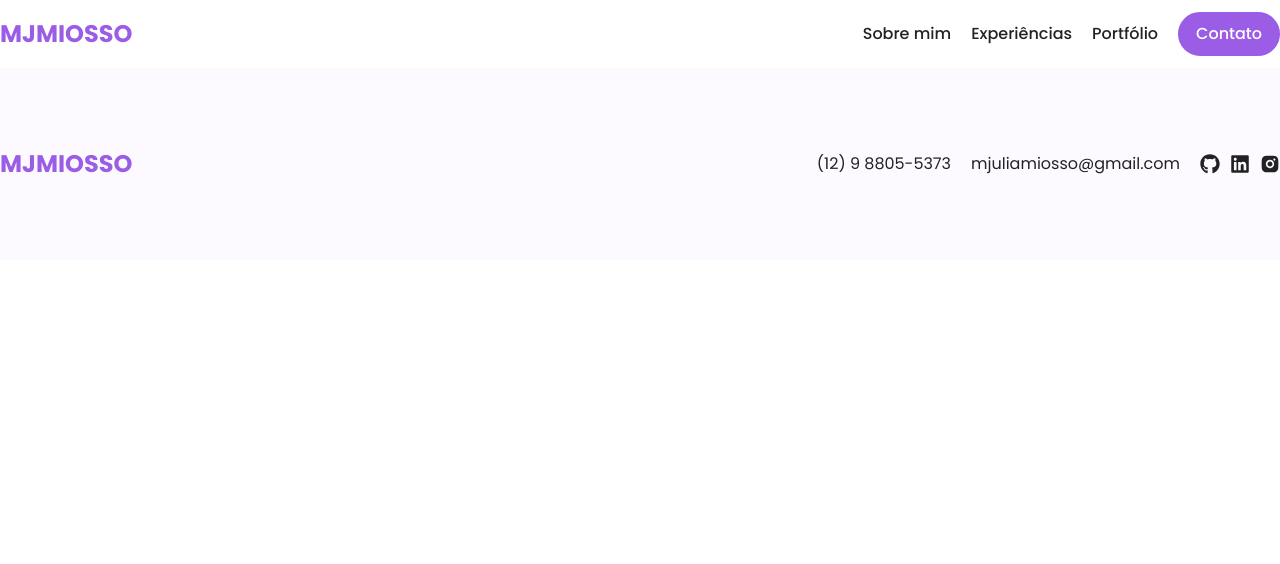
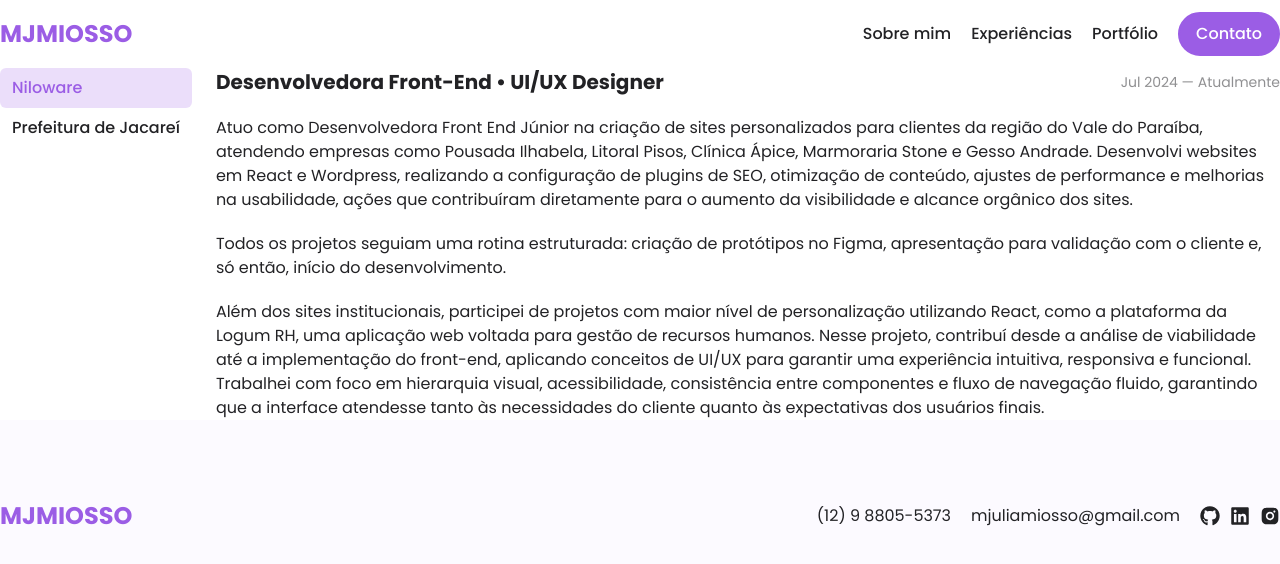
Before and after one commit to mjuliamiosso/portfolio-mjmiosso, a React (Vite) app: page / in a window 1280 px wide. Shown: the top 564 px of the page. Built offline with nearby package versions, Linux system fonts and the light colour scheme.

Commit message:
feat: work experience component

```diff
--- a/src/App.tsx
+++ b/src/App.tsx
@@ -1,11 +1,17 @@
 import Header from "./components/Header";
 import Footer from "./components/Footer";
-import Button from "./components/Button";
+import WorkExperience from "./components/WorkExperience";
 
 function App() {
   return (
     <>
       <Header />
+      <WorkExperience
+        company={"Niloware"}
+        title={"Dev Front End"}
+        date={"Jul 2024 - Atualmente"}
+        description={`Atuo como Desenvolvedora Front End Júnior na  criação de sites personalizados para clientes da região do Vale do  Paraíba, atendendo empresas como Pousada Ilhabela, Litoral Pisos,  Clínica Ápice, Marmoraria Stone e Gesso Andrade. Desenvolvi websites em  React e Wordpress, realizando a configuração de plugins de SEO, otimização de  conteúdo, ajustes de performance e melhorias na usabilidade, ações que  contribuíram diretamente para o aumento da visibilidade e alcance  orgânico dos sites. <br> Todos os projetos seguiam uma rotina  estruturada: criação de protótipos no Figma, apresentação para validação com o cliente e, só então, início do desenvolvimento.<br> Além dos  sites institucionais, participei de projetos com maior nível de  personalização utilizando React, como a plataforma da Logum RH, uma  aplicação web voltada para gestão de recursos humanos. Nesse projeto,  contribuí desde a análise de viabilidade até a implementação do  front-end, aplicando conceitos de UI/UX para garantir uma experiência  intuitiva, responsiva e funcional. Trabalhei com foco em hierarquia  visual, acessibilidade, consistência entre componentes e fluxo de  navegação fluido, garantindo que a interface atendesse tanto às  necessidades do cliente quanto às expectativas dos usuários finais. `}
+      ></WorkExperience>
       <Footer />
     </>
   );
--- a/src/components/Tags.tsx
+++ b/src/components/Tags.tsx
@@ -1,10 +1,10 @@
 import { type FC, type ReactNode } from "react";
 
-interface ButtonProps {
+interface TagsProps {
   children: ReactNode;
 }
 
-const Tags: FC<ButtonProps> = ({ children }) => {
+const Tags: FC<TagsProps> = ({ children }) => {
   return (
     <p className="flex items-center text-base font-medium text-[var(--color-primary)] bg-[var(--color-primary-light)] rounded-lg px-3 py-2">
       {children}
--- /dev/null
+++ b/src/components/WorkExperience.tsx
@@ -0,0 +1,63 @@
+import { useState } from "react";
+
+const experiences: Experience[] = [
+  {
+    company: "Niloware",
+    title: "Desenvolvedora Front-End • UI/UX Designer",
+    date: "Jul 2024 — Atualmente",
+    description:
+      "Atuo como Desenvolvedora Front End Júnior na criação de sites personalizados para clientes da região do Vale do Paraíba, atendendo empresas como Pousada Ilhabela, Litoral Pisos, Clínica Ápice, Marmoraria Stone e Gesso Andrade. Desenvolvi websites em React e Wordpress, realizando a configuração de plugins de SEO, otimização de conteúdo, ajustes de performance e melhorias na usabilidade, ações que contribuíram diretamente para o aumento da visibilidade e alcance orgânico dos sites.\n\nTodos os projetos seguiam uma rotina estruturada: criação de protótipos no Figma, apresentação para validação com o cliente e, só então, início do desenvolvimento.\n\nAlém dos sites institucionais, participei de projetos com maior nível de personalização utilizando React, como a plataforma da Logum RH, uma aplicação web voltada para gestão de recursos humanos. Nesse projeto, contribuí desde a análise de viabilidade até a implementação do front-end, aplicando conceitos de UI/UX para garantir uma experiência intuitiva, responsiva e funcional. Trabalhei com foco em hierarquia visual, acessibilidade, consistência entre componentes e fluxo de navegação fluido, garantindo que a interface atendesse tanto às necessidades do cliente quanto às expectativas dos usuários finais.",
+  },
+  {
+    company: "Prefeitura de Jacareí",
+    title: "Desenvolvedor Web",
+    date: "Mar 2022 — Jul 2022",
+    description:
+      "Desenvolvimento de sites personalizados, otimização de SEO e melhorias em desempenho para clientes diversos.",
+  },
+];
+
+const WorkExperience = () => {
+  const [activeIndex, setActiveIndex] = useState(0);
+  const active = experiences[activeIndex];
+
+  return (
+    <section className="flex flex-col lg:flex-row gap-6">
+      {/* Botões de empresas */}
+      <div className="flex flex-col">
+        {experiences.map((exp, index) => (
+          <button
+            key={index}
+            onClick={() => setActiveIndex(index)}
+            className={`px-3 py-2 rounded-md text-base font-medium transition cursor-pointer text-left ${
+              index === activeIndex
+                ? "bg-[var(--color-primary-light)] text-[var(--color-primary)]"
+                : "border-[var(--color-primary)] text-[var(--color-text-primary)] hover:text-[var(--color-primary)]"
+            }`}
+          >
+            {exp.company}
+          </button>
+        ))}
+      </div>
+
+      {/* Conteúdo da experiência */}
+      <div className="flex-1 space-y-5">
+        <div className="flex flex-col lg:flex-row lg:justify-between lg:items-center">
+          <p className="text-xl font-bold text-[var(--color-text-primary)]">
+            {active.title}
+          </p>
+          <p className="text-sm text-[var(--color-text-light)]">
+            {active.date}
+          </p>
+        </div>
+        {active.description.split("\n").map((line, i) => (
+          <p key={i} className="text-base text-[var(--color-text-primary)]">
+            {line}
+          </p>
+        ))}
+      </div>
+    </section>
+  );
+};
+
+export default WorkExperience;
```
